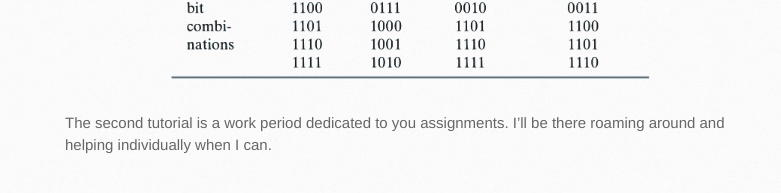
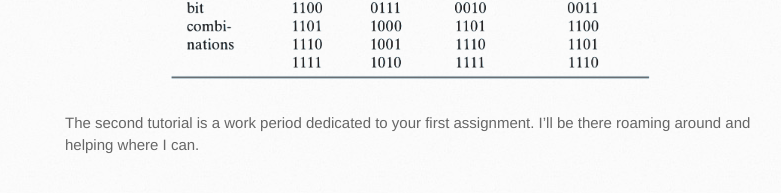
Before and after one commit to philstutorials/philstutorials.github.io, a Jekyll site: the page built from CPSC359W.md, in a window 1280 px wide and 900 px high, scrolled down 2210 px. Shown: the part 701-894 px from the top of the window, without its empty margins (105-886 px from the left). Built offline with Jekyll 4.4.1, drawn with Linux system fonts in a browser that asks for light colours; our own code applies the rules of GitHub Pages for plain Markdown files.

Commit message:
Update CPSC359W.md

```diff
--- a/CPSC359W.md
+++ b/CPSC359W.md
@@ -64,4 +64,4 @@ The first tutorial will be a comprehensive example of combination circuit design
 />
 </div>
 </center>
-The second tutorial is a work period dedicated to you assignments. I'll be there roaming around and helping individually when I can.
+The second tutorial is a work period dedicated to your first assignment. I'll be there roaming around and helping where I can.
```
